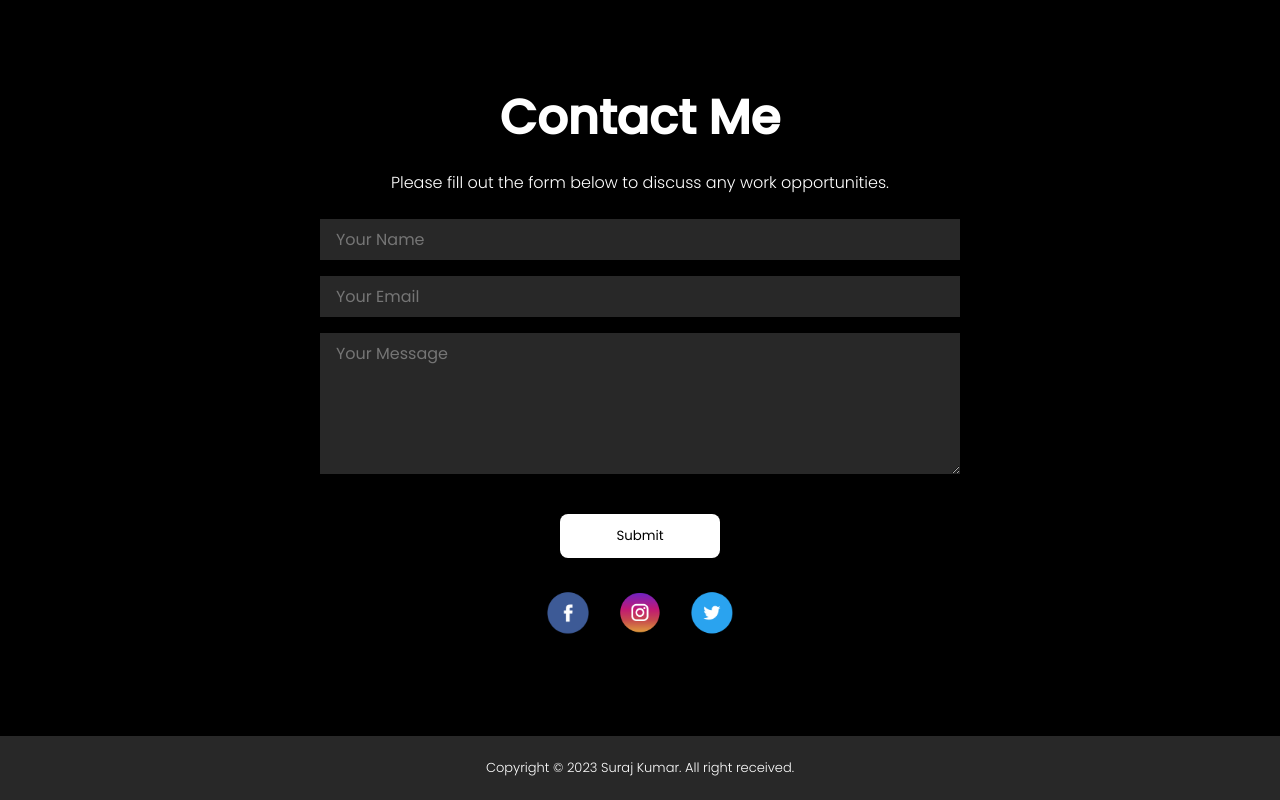
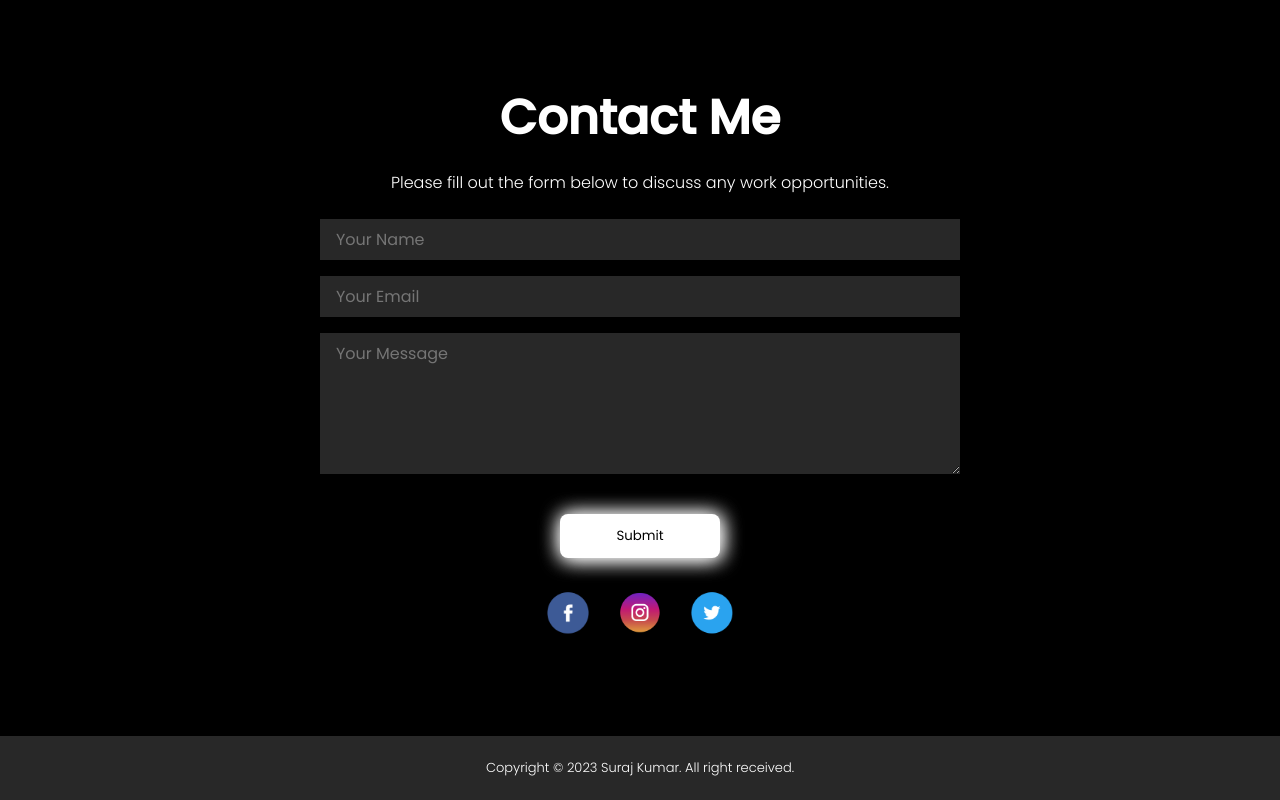
Before and after one commit to suraj2025/React-PortFolio-App, a React (Create React App) app: page / in a window 1280 px wide. Shown: the part 2354-3154 px from the top of the page. Built offline with nearby package versions, Linux system fonts and the light colour scheme.

Commit message:
Update contact.css

```diff
--- a/src/components/Contact/contact.css
+++ b/src/components/Contact/contact.css
@@ -41,6 +41,7 @@
 .submitBtn{
     background: white;
     border: none;
+    box-shadow:1px 1px 20px white,1px 1px 20px whitesmoke;
     border-radius: 0.5rem;
     margin: 2rem;
     padding: 0.75rem 3.5rem;
```
